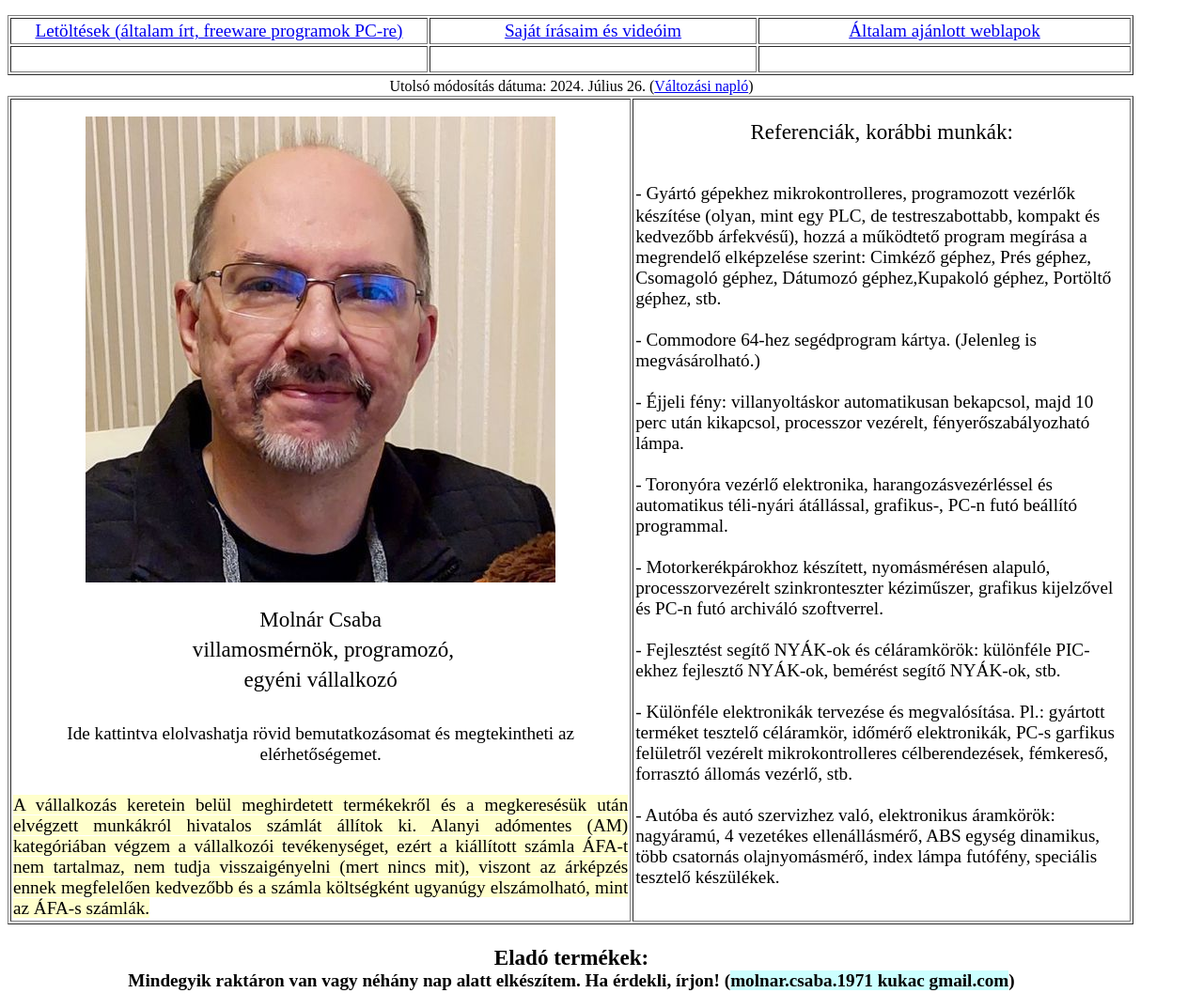
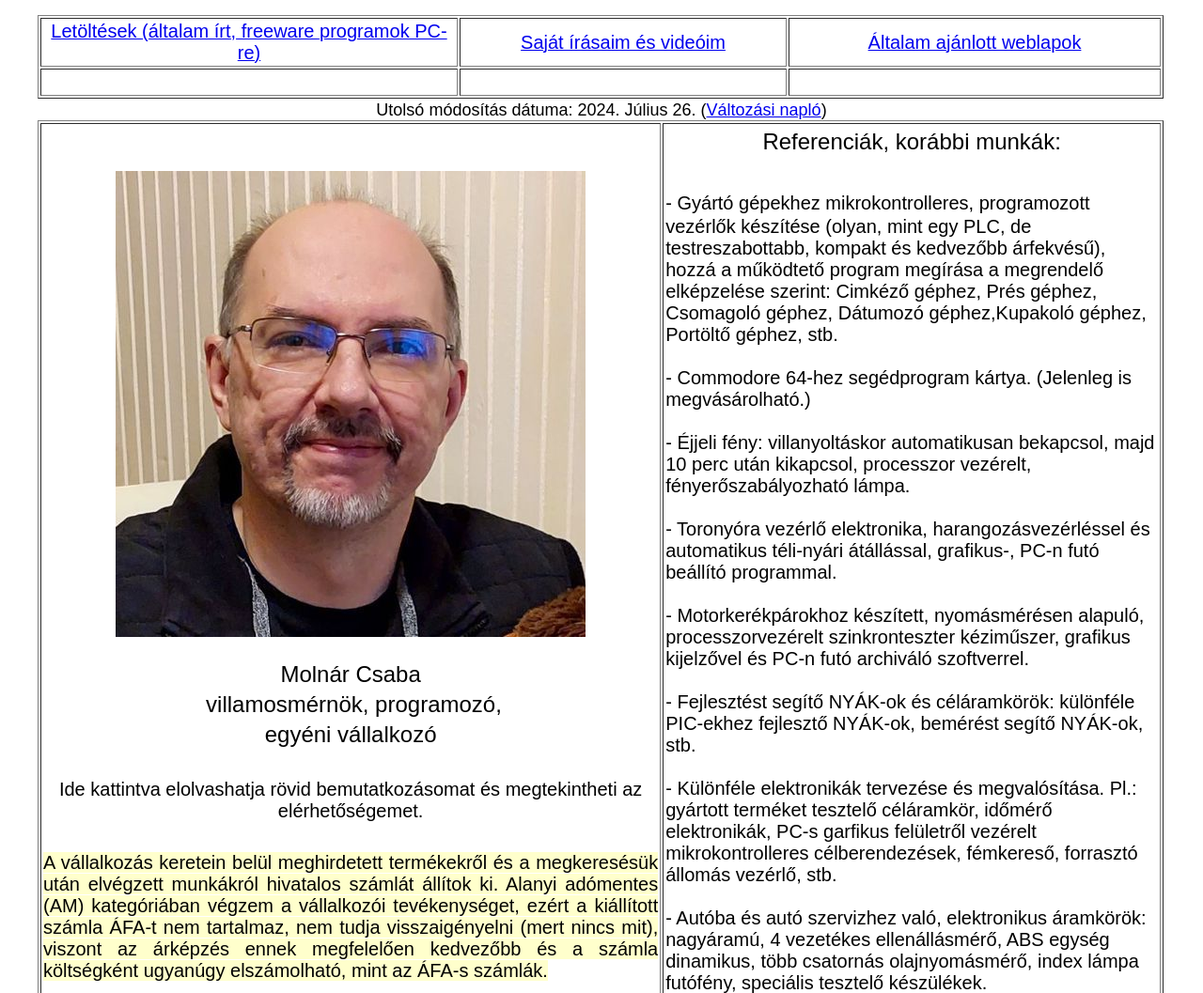
Before and after one commit to MolnarCsaba71/molnarcsaba.hu, a plain HTML site: page index.html in a window 1280 px wide. Shown: the top 1057 px of the page at 94% size. Drawn offline with Linux system fonts and the light colour scheme.

Commit message:
Add files via upload

```diff
--- a/index.html
+++ b/index.html
@@ -1,16 +1,44 @@
 <!DOCTYPE html>
 <html lang="hu">
   <head>
+    <title>index</title>
+    <style>
+      body {
+        font-size: 1rem;
+        font-family: sans-serif;
+        max-width: 1200px;
+        margin: auto;
+      }
+      big {
+        font-size: 1.25rem;
+      }
+      big big {
+        font-size: 1.5rem;
+      }
+      big big big {
+        font-size: 1.75rem;
+      }
+      small {
+        font-size: 0.875rem;
+      }
+      big small {
+        font-size: 1.125rem;
+      }
+      big big small {
+        font-size: 1.25rem;
+      }
+      big big big small {
+        font-size: 1.5rem;
+      }
+    </style>
+  </head>
+  <body style=" width: 1200px;">
     <meta http-equiv="content-type" content="text/html; charset=utf-8">
     <title>index</title>
-  </head>
-  <body style="width: 1200px;">
-    <p>
-    </p>
+    <p> </p>
     <div style="text-align: center; width: 1200px;"><big><big><big><small><span
 
-                style="font-style: italic;"></span>
-            </small></big></big></big>
+                style="font-style: italic;"></span> </small></big></big></big>
       <table style="text-align: left; width: 1198px; height: 62px;" cellspacing="2"
 
         cellpadding="2" border="1">
@@ -18,16 +46,15 @@
           <tr>
             <td style="text-align: center; width: 438px;"><a href="letoltesek.html"
 
-                title="Letöltések" target="_blank"><big>Letöltések
-                  (általam írt, freeware programok PC-re)</big></a></td>
+                title="Letöltések" target="_blank"><big>Letöltések (általam írt,
+                  freeware programok PC-re)</big></a></td>
             <td style="text-align: center; width: 342px;"><a href="sajat_irasok_videok.html"
 
-                title="Saját írások" target="_blank"><big>Saját
-                  írásaim és videóim</big></a></td>
+                title="Saját írások" target="_blank"><big>Saját írásaim és
+                  videóim</big></a></td>
             <td style="text-align: center;"><a href="ajanlottweblapok.html" title="Általam ajánlott weblapok"
 
-                target="_blank"><big>Általam
-                  ajánlott weblapok</big></a></td>
+                target="_blank"><big>Általam ajánlott weblapok</big></a></td>
           </tr>
           <tr>
             <td style="text-align: center;"><br>
@@ -39,10 +66,9 @@
           </tr>
         </tbody>
       </table>
-      <big><small>Utolsó módosítás dátuma:
-          2024. Július 26. (<a href="valtozasok_naploja.html" title="Változási napló"
+      <big><small>Utolsó módosítás dátuma: 2024. Július 26. (<a href="valtozasok_naploja.html"
 
-            target="_blank">Változási napló</a>)</small></big>
+            title="Változási napló" target="_blank">Változási napló</a>)</small></big>
       <table style="text-align: left; width: 1198px; height: 696px;" cellspacing="2"
 
         cellpadding="2" border="1">
@@ -59,8 +85,7 @@
 
                                 src="Images/20231203arckep.jpg" alt=""></big></small></big></big></a></p>
                 </div>
-                <big><big><big><small>Molnár
-                        Csaba<br>
+                <big><big><big><small>Molnár Csaba<br>
                       </small></big></big></big></div>
               <div style="text-align: center;"><big><big><big><small>&nbsp;villamosmérnök,
                         programozó,<br>
@@ -68,25 +93,22 @@
                         <br>
                       </small></big></big></big><a href="magamrol.html" title="Magamról"
 
-                  target="_blank"><big style="background-color: rgb(255, 255, 204);"><a
+                  target="_blank"><big style="background-color: rgb(255, 255, 204);"></big></a><big
 
-                      style="background-color: rgb(255, 255, 255);">Ide
-                      kattintva elolvashatja rövid
-                      bemutatkozásomat és megtekintheti az elérhetőségemet.</a></big></a><br>
+                  style="background-color: rgb(255, 255, 204);"><a style="background-color: rgb(255, 255, 255);">Ide
+                    kattintva elolvashatja rövid bemutatkozásomat és
+                    megtekintheti az elérhetőségemet.</a></big><br>
                 <big><big><big><small> <span style="font-style: italic;"><br>
                         </span></small></big></big></big>
                 <div style="text-align: justify;"><big><span style="background-color: rgb(255, 255, 204);">A
                       vállalkozás keretein belül meghirdetett termékekről és a
-                      megkeresésük után
-                      elvégzett munkákról hivatalos számlát állítok ki. Alanyi
-                      adómentes
-                      (AM) kategóriában végzem a vállalkozói tevékenységet,
-                      ezért a
-                      kiállított számla ÁFA-t nem tartalmaz, nem tudja
-                      visszaigényelni (mert nincs
-                      mit), viszont az árképzés ennek megfelelően kedvezőbb és a
-                      számla költségként
-                      ugyanúgy elszámolható, mint az ÁFA-s számlák.<br>
+                      megkeresésük után elvégzett munkákról hivatalos számlát
+                      állítok ki. Alanyi adómentes (AM) kategóriában végzem a
+                      vállalkozói tevékenységet, ezért a kiállított számla ÁFA-t
+                      nem tartalmaz, nem tudja visszaigényelni (mert nincs mit),
+                      viszont az árképzés ennek megfelelően kedvezőbb és a
+                      számla költségként ugyanúgy elszámolható, mint az ÁFA-s
+                      számlák.<br>
                     </span></big> </div>
               </div>
             </td>
@@ -97,56 +119,49 @@ korábbi
                 <big><big><big><small> </small></big></big></big><br>
                 <div style="text-align: left;"><big><big><big><small> </small></big></big>-
                     Gyártó gépekhez mikrokontrolleres, programozott vezérlők
-                    készítése (olyan, mint egy PLC, de
-                    testreszabottabb, kompakt és kedvezőbb árfekvésű), hozzá a
-                    működtető program
-                    megírása a megrendelő elképzelése szerint: Cimkéző géphez,
-                    Prés géphez,
-                    Csomagoló géphez, Dátumozó géphez,Kupakoló géphez, Portöltő
-                    géphez, stb.<br>
+                    készítése (olyan, mint egy PLC, de testreszabottabb, kompakt
+                    és kedvezőbb árfekvésű), hozzá a működtető program megírása
+                    a megrendelő elképzelése szerint: Cimkéző géphez, Prés
+                    géphez, Csomagoló géphez, Dátumozó géphez,Kupakoló géphez,
+                    Portöltő géphez, stb.<br>
                     <br>
                   </big></div>
               </div>
-              <big>- Commodore 64-hez segédprogram kártya.
-                (Jelenleg is megvásárolható.)<br>
+              <big>- Commodore 64-hez segédprogram kártya. (Jelenleg is
+                megvásárolható.)<br>
               </big><big><br>
-                - Éjjeli fény: villanyoltáskor automatikusan bekapcsol, majd
-                10 perc után kikapcsol, processzor vezérelt,
-                fényerőszabályozható lámpa.<br>
+                - Éjjeli fény: villanyoltáskor automatikusan bekapcsol, majd 10
+                perc után kikapcsol, processzor vezérelt, fényerőszabályozható
+                lámpa.<br>
                 <br>
                 - Toronyóra vezérlő elektronika, harangozásvezérléssel és
-                automatikus
-                téli-nyári átállással, grafikus-, PC-n futó beállító programmal.<br>
+                automatikus téli-nyári átállással, grafikus-, PC-n futó beállító
+                programmal.<br>
                 <br>
                 - Motorkerékpárokhoz készített, nyomásmérésen alapuló,
                 processzorvezérelt szinkronteszter kéziműszer, grafikus
-                kijelzővel és PC-n futó archiváló
-                szoftverrel.<br>
+                kijelzővel és PC-n futó archiváló szoftverrel.<br>
                 <br>
                 - Fejlesztést segítő NYÁK-ok és céláramkörök: különféle
-                PIC-ekhez fejlesztő NYÁK-ok,
-                bemérést segítő NYÁK-ok, stb.<br>
+                PIC-ekhez fejlesztő NYÁK-ok, bemérést segítő NYÁK-ok, stb.<br>
                 <br>
                 - Különféle&nbsp;elektronikák tervezése és megvalósítása. Pl.:
-                gyártott
-                terméket tesztelő céláramkör,&nbsp;időmérő elektronikák,
-                PC-s garfikus felületről vezérelt mikrokontrolleres
-                célberendezések, fémkereső,
-                forrasztó állomás vezérlő, stb.<br>
+                gyártott terméket tesztelő céláramkör,&nbsp;időmérő
+                elektronikák, PC-s garfikus felületről vezérelt
+                mikrokontrolleres célberendezések, fémkereső, forrasztó állomás
+                vezérlő, stb.<br>
                 <br>
                 - Autóba és autó szervizhez való, elektronikus áramkörök:
-                nagyáramú, 4
-                vezetékes ellenállásmérő, ABS egység dinamikus, több csatornás
-                olajnyomásmérő,
-                index lámpa futófény, speciális tesztelő készülékek.<br>
+                nagyáramú, 4 vezetékes ellenállásmérő, ABS egység dinamikus,
+                több csatornás olajnyomásmérő, index lámpa futófény, speciális
+                tesztelő készülékek.<br>
               </big><br>
               <big><big><big><small><span style="font-style: italic;"></span></small></big></big></big></td>
           </tr>
         </tbody>
       </table>
       <big style="background-color: rgb(255, 255, 204);"><br>
-      </big><big style="font-weight: bold;"><big>Eladó
-          termékek:</big><br>
+      </big><big style="font-weight: bold;"><big>Eladó termékek:</big><br>
         Mindegyik raktáron van vagy néhány nap alatt elkészítem. Ha érdekli,
         írjon! (</big><big style="font-weight: bold; background-color: rgb(204, 255, 255);">molnar.csaba.1971
         kukac&nbsp;gmail.com</big><big style="font-weight: bold;">)</big></div>
@@ -155,8 +170,8 @@ korábbi
           </span></big></big></div>
     <div style="text-align: center; width: 1200px;"><big style="font-weight: bold;"><big><span
 
-            style="color: rgb(0, 102, 0);">A feltüntetett
-            árak a fizetendő, bruttó árak.</span></big></big><br>
+            style="color: rgb(0, 102, 0);">A feltüntetett árak a fizetendő,
+            bruttó árak.</span></big></big><br>
     </div>
     <div style="text-align: center;"><big></big>
       <table style="text-align: left; width: 1200px; height: 523px;" cellspacing="2"
@@ -169,10 +184,11 @@ korábbi
                 title="C64Cartridge" target="_blank"><big><big><small><big style="font-weight: bold; color: rgb(34, 137, 0);"><img
 
                           src="Images/C64Cartridge320.jpg" alt="" style="border: 0px solid ; width: 279px; height: 240px;"></big></small></big></big></a><br>
-              <a target="_blank"><big><a href="c64cartridge.html" title="C64" target="_blank">Commodore
-                    64
-                    segédprogram kártya v2021.</a><br>
-                </big></a><big><br>
+              <a target="_blank"><big></big></a><big><a href="c64cartridge.html"
+
+                  title="C64" target="_blank">Commodore 64 segédprogram kártya
+                  v2021.</a><br>
+              </big><big><br>
               </big><big style="font-weight: bold;"><big>8 eFt<br>
                 </big></big><big><big style="font-weight: bold;"><small><br>
                   </small></big><a style="font-weight: bold;" href="Letoltes/Documents/n98.pdf"
@@ -197,20 +213,15 @@ használati
       <div style="text-align: center;"><br>
         <big></big></div>
     </div>
-    <div style="text-align: center;">
-    </div>
-    <big><small>A weblap folyamatos
-        fejlesztés alatt áll, a későbbiekben bővülni fog
-        termékleírásokkal, árlistával, saját cikkekkel
-        és letöltési lehetőségekkel.</small></big><br>
-    <big><small>Egy
-        weblap akkor használható, ha gyorsan betöltődik és
-        ehhez nincs szükség erős gépre. Ezért az egyszerűségre törekedtem.</small></big><br>
-    <div style="text-align: justify;"><big>
-        <small><br>
+    <div style="text-align: center;"> </div>
+    <big><small>A weblap folyamatos fejlesztés alatt áll, a későbbiekben bővülni
+        fog termékleírásokkal, árlistával, saját cikkekkel és letöltési
+        lehetőségekkel.</small></big><br>
+    <big><small>Egy weblap akkor használható, ha gyorsan betöltődik és ehhez
+        nincs szükség erős gépre. Ezért az egyszerűségre törekedtem.</small></big><br>
+    <div style="text-align: justify;"><big> <small><br>
         </small><br>
         <br>
-      </big>
-    </div>
+      </big> </div>
   </body>
 </html>
```
